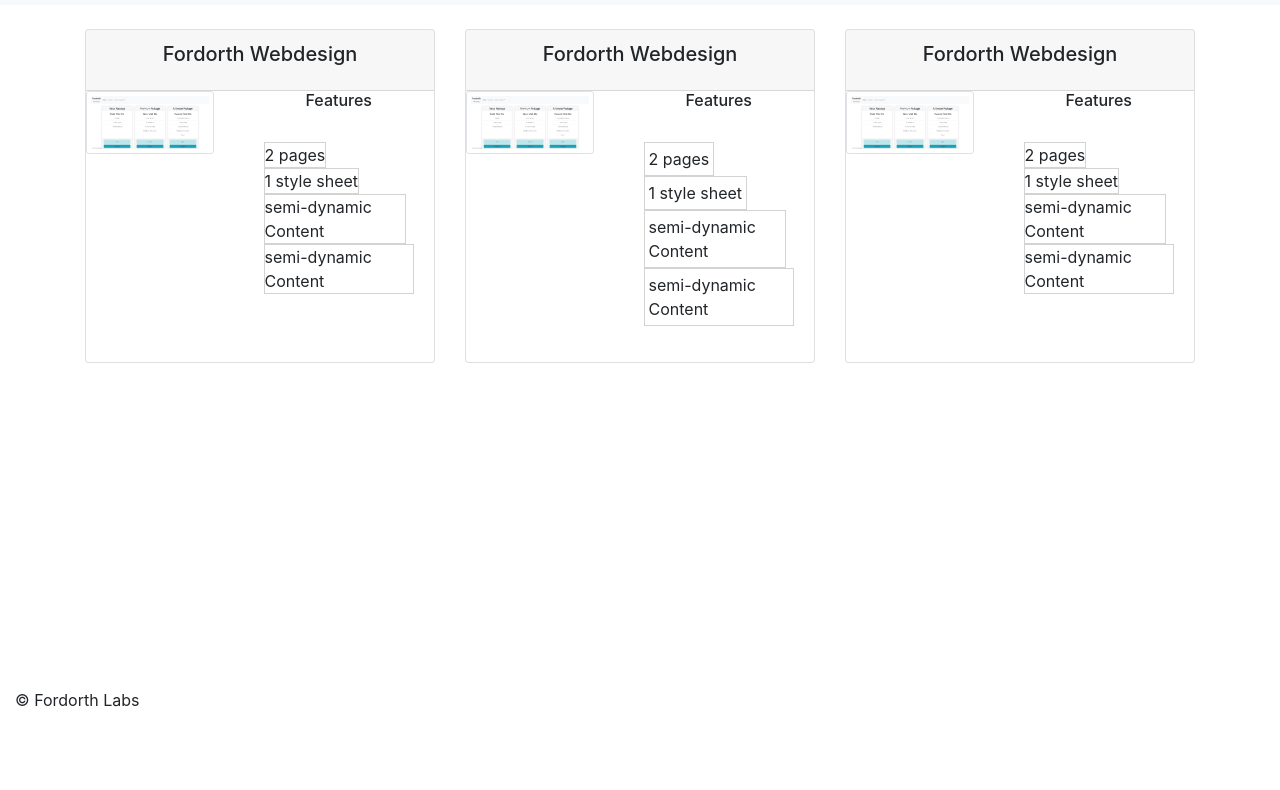
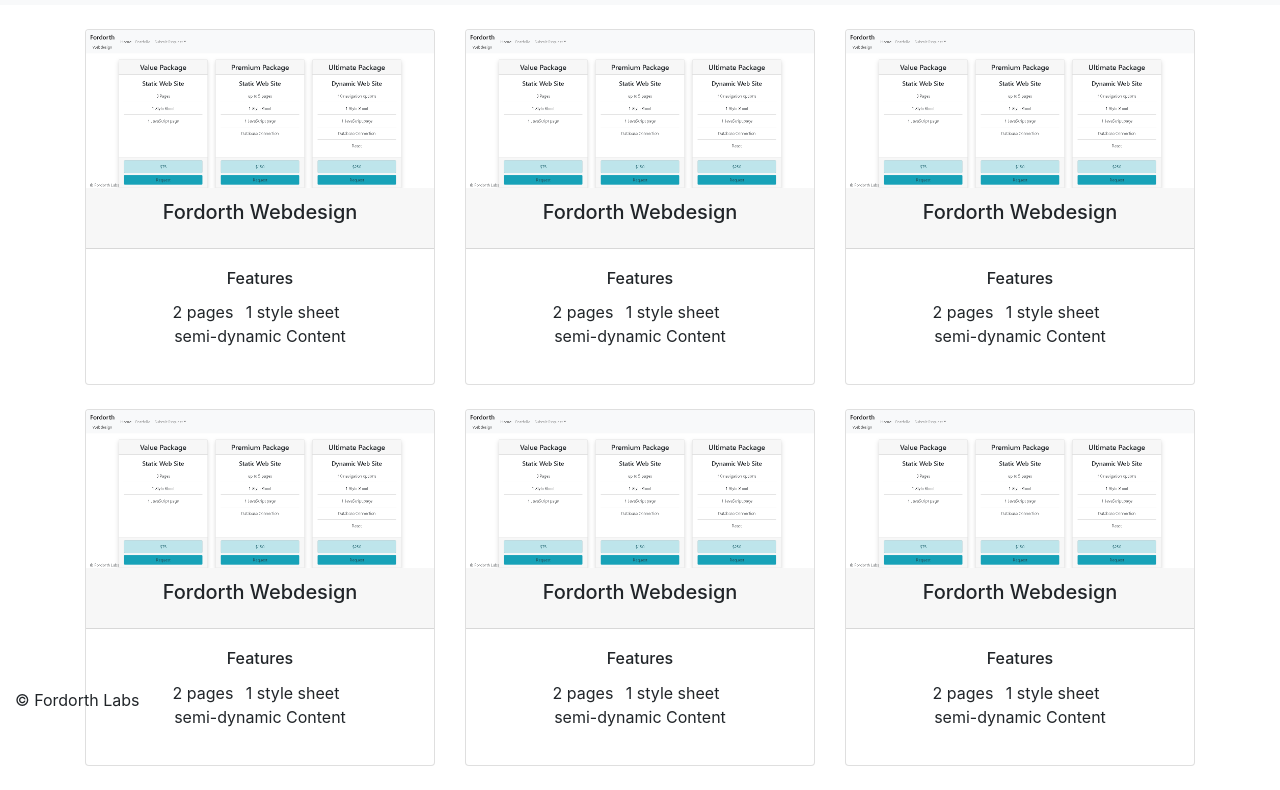
Before and after one commit to firebird2552/freelance-website, a website: page portfolio.html in a window 1280 px wide. Shown: the part 88-878 px from the top of the page. Before the commit the page ends 800 px from the top, so only its background shows below. Drawn offline with nearby package versions, Linux system fonts and the light colour scheme.

Commit message:
final project

```diff
--- a/css/styles.scss
+++ b/css/styles.scss
@@ -3,7 +3,3 @@
   left: 0;
   position: fixed;
 }
-
-.list-inline-item {
-  border: thin solid lightgrey;
-}
--- a/portfolio.html
+++ b/portfolio.html
@@ -658,22 +658,14 @@
     <div class="container">
       <div class="card-deck mb-4">
         <div class="card">
+          <img src="img/Fordorth-Webdesign.png" alt="" class="card-img" />
           <div class="card-header">
             <h5 class="card-title text-center">Fordorth Webdesign</h5>
           </div>
-          <div class="row">
-            <div class="col-md-5 align-items-center">
-              <img
-                src="img/Fordorth-Webdesign.png"
-                alt=""
-                class="card-img img-thumbnail"
-              />
-            </div>
-            <div class="col-md-7">
-              <h6 class="card-title text-center">
+          <div class="card-body text-center">
+            <h6 class="card-title">
               Features
             </h6>
-              <div class="card-body">
             <ul class="list-inline">
               <li class="list-inline-item">
                 2 pages
@@ -684,66 +676,18 @@
               <li class="list-inline-item">
                 semi-dynamic Content
               </li>
-                  <li class="list-inline-item">
-                    semi-dynamic Content
-                  </li>
             </ul>
           </div>
         </div>
-          </div>
-        </div>
         <div class="card">
+          <img src="img/Fordorth-Webdesign.png" alt="" class="card-img" />
           <div class="card-header">
             <h5 class="card-title text-center">Fordorth Webdesign</h5>
           </div>
-          <div class="row">
-            <div class="col-md-5 align-items-center">
-              <img
-                src="img/Fordorth-Webdesign.png"
-                alt=""
-                class="card-img img-thumbnail"
-              />
-            </div>
-            <div class="col-md-7">
-              <h6 class="card-title text-center">
+          <div class="card-body text-center">
+            <h6 class="card-title">
               Features
             </h6>
-              <div class="card-body">
-                <ul class="list-inline">
-                  <li class="list-inline-item p-1">
-                    2 pages
-                  </li>
-                  <li class="list-inline-item p-1">
-                    1 style sheet
-                  </li>
-                  <li class="list-inline-item p-1">
-                    semi-dynamic Content
-                  </li>
-                  <li class="list-inline-item p-1">
-                    semi-dynamic Content
-                  </li>
-                </ul>
-              </div>
-            </div>
-          </div>
-        </div>
-        <div class="card">
-          <div class="card-header">
-            <h5 class="card-title text-center">Fordorth Webdesign</h5>
-          </div>
-          <div class="row">
-            <div class="col-md-5 align-items-center">
-              <img
-                src="img/Fordorth-Webdesign.png"
-                alt=""
-                class="card-img img-thumbnail"
-              />
-            </div>
-            <div class="col-md-7">
-              <h6 class="card-title text-center">
-                Features
-              </h6>
-              <div class="card-body">
             <ul class="list-inline">
               <li class="list-inline-item">
                 2 pages
@@ -754,12 +698,97 @@
               <li class="list-inline-item">
                 semi-dynamic Content
               </li>
+            </ul>
+          </div>
+        </div>
+        <div class="card">
+          <img src="img/Fordorth-Webdesign.png" alt="" class="card-img" />
+          <div class="card-header">
+            <h5 class="card-title text-center">Fordorth Webdesign</h5>
+          </div>
+          <div class="card-body text-center">
+            <h6 class="card-title">
+              Features
+            </h6>
+            <ul class="list-inline">
+              <li class="list-inline-item">
+                2 pages
+              </li>
+              <li class="list-inline-item">
+                1 style sheet
+              </li>
               <li class="list-inline-item">
                 semi-dynamic Content
               </li>
             </ul>
           </div>
         </div>
+      </div>
+      <div class="card-deck mb-4">
+        <div class="card">
+          <img src="img/Fordorth-Webdesign.png" alt="" class="card-img" />
+          <div class="card-header">
+            <h5 class="card-title text-center">Fordorth Webdesign</h5>
+          </div>
+          <div class="card-body text-center">
+            <h6 class="card-title">
+              Features
+            </h6>
+            <ul class="list-inline">
+              <li class="list-inline-item">
+                2 pages
+              </li>
+              <li class="list-inline-item">
+                1 style sheet
+              </li>
+              <li class="list-inline-item">
+                semi-dynamic Content
+              </li>
+            </ul>
+          </div>
+        </div>
+        <div class="card">
+          <img src="img/Fordorth-Webdesign.png" alt="" class="card-img" />
+          <div class="card-header">
+            <h5 class="card-title text-center">Fordorth Webdesign</h5>
+          </div>
+          <div class="card-body text-center">
+            <h6 class="card-title">
+              Features
+            </h6>
+            <ul class="list-inline">
+              <li class="list-inline-item">
+                2 pages
+              </li>
+              <li class="list-inline-item">
+                1 style sheet
+              </li>
+              <li class="list-inline-item">
+                semi-dynamic Content
+              </li>
+            </ul>
+          </div>
+        </div>
+        <div class="card">
+          <img src="img/Fordorth-Webdesign.png" alt="" class="card-img" />
+          <div class="card-header">
+            <h5 class="card-title text-center">Fordorth Webdesign</h5>
+          </div>
+          <div class="card-body text-center">
+            <h6 class="card-title">
+              Features
+            </h6>
+            <ul class="list-inline">
+              <li class="list-inline-item">
+                2 pages
+              </li>
+              <li class="list-inline-item">
+                1 style sheet
+              </li>
+              <li class="list-inline-item">
+                semi-dynamic Content
+              </li>
+            </ul>
           </div>
         </div>
       </div>
```
Also changed, not shown: css/styles.css, home-page-screenshot.png (added), protfolio-page-screenshot.png (added), 1 other file. Lines whose indentation alone changed are shown as unchanged.
